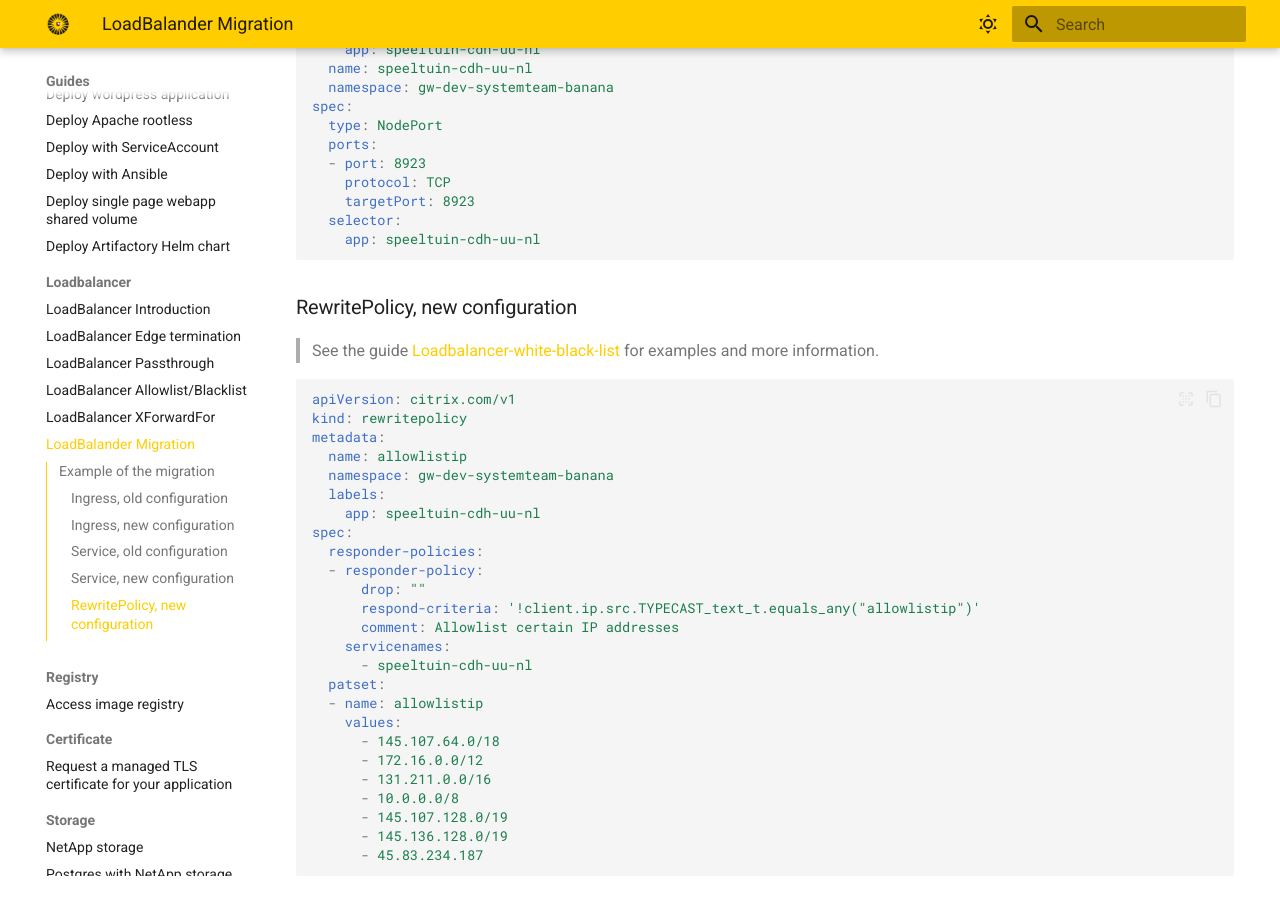
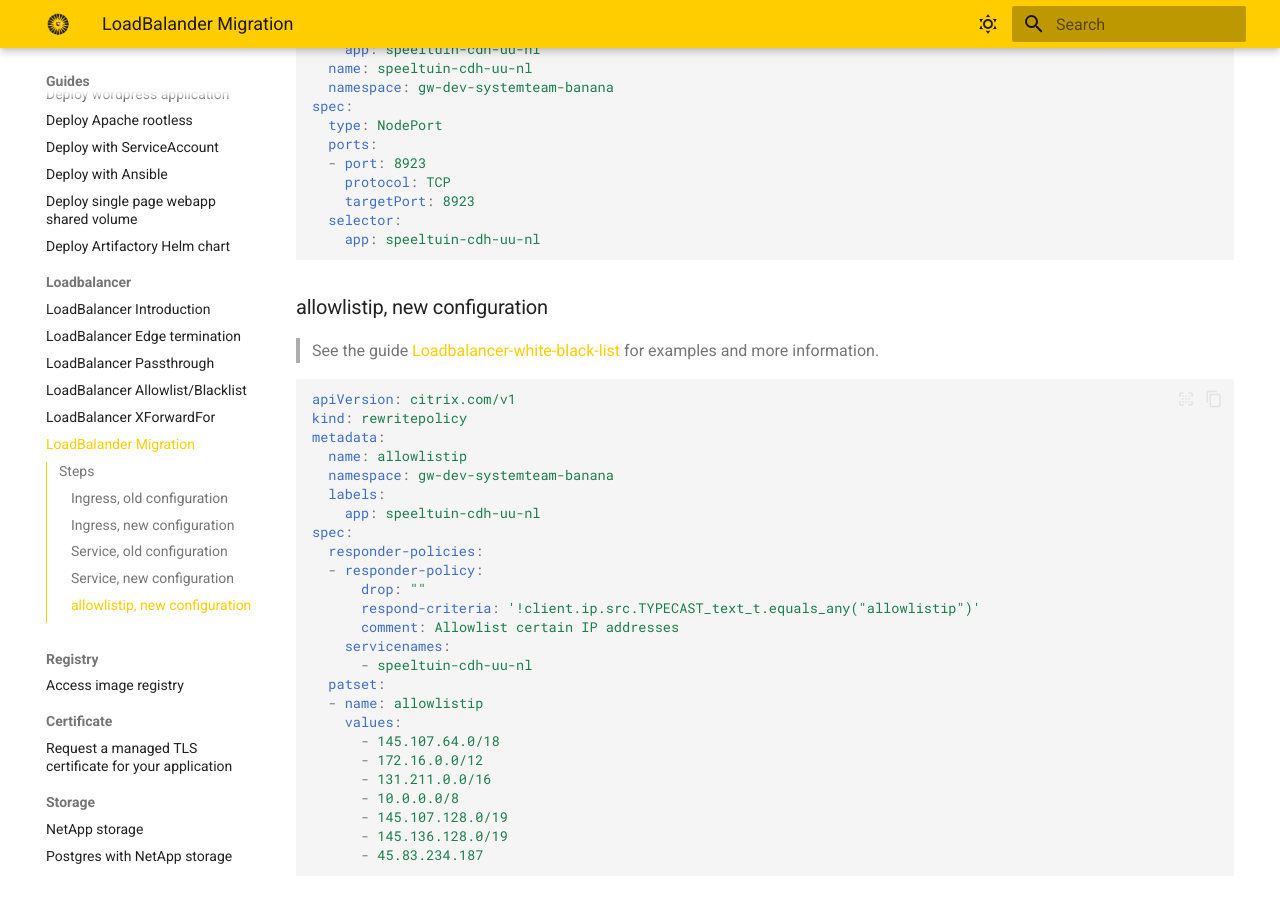
Before and after one commit to UtrechtUniversity/containerplatform-docs, an MkDocs documentation site: the page built from docs/content/guides/loadbalancer-migration.md, in a window 1280 px wide and 900 px high, scrolled down 2227 px. Built offline with MkDocs 1.6.1 and Material for MkDocs 9.7.7, drawn with Linux system fonts in a browser that asks for light colours; some of the changed text lies outside the part shown.

Commit message:
change example to steps

````diff
--- a/docs/content/guides/loadbalancer-migration.md
+++ b/docs/content/guides/loadbalancer-migration.md
@@ -1,7 +1,7 @@
 # Migration from haproxy load balancer to vpx load balancer
  This guide will help you migrate from the haproxy load balancer to the vpx load balancer.
 
-## Example of the migration
+## Steps
 
 Files needed for the migration:
 ```code
@@ -110,7 +110,7 @@ spec:
     app: speeltuin-cdh-uu-nl
 ```
 
-### RewritePolicy, new configuration
+### allowlistip, new configuration
 > See the guide [Loadbalancer-white-black-list](loadbalancer-white-black-list.md) for examples and more information.
 
 ```yaml
````
